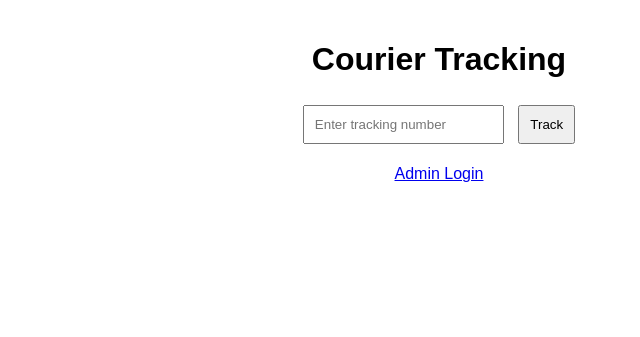
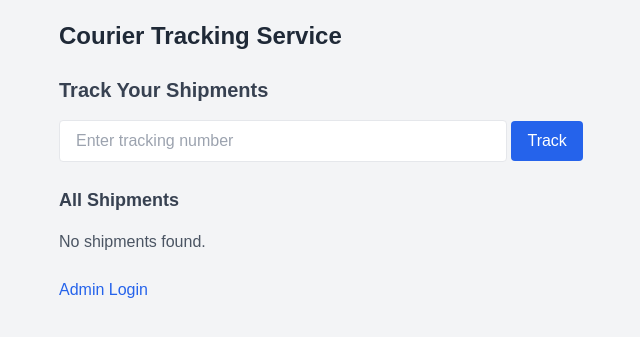
Before and after one commit to steadyBOMBER/Consignments, a Python web app: template templates/index.html in a window 1280 px wide. Shown: the top 337 px of the page, without its empty margins (201-841 px from the left). Run offline with Jinja, Linux system fonts and the light colour scheme; the template is opened without the code that fills it, so the values that code supplies are empty.

Commit message:
Update index.html

```diff
--- a/templates/index.html
+++ b/templates/index.html
@@ -1,27 +1,40 @@
 <!DOCTYPE html>
-<html>
+<html lang="en">
 <head>
-    <title>Courier Tracking</title>
     <meta charset="UTF-8">
     <meta name="viewport" content="width=device-width, initial-scale=1.0">
+    <title>Courier Tracking - Home</title>
+    <link href="https://cdn.jsdelivr.net/npm/tailwindcss@2.2.19/dist/tailwind.min.css" rel="stylesheet">
     <style>
-        body { font-family: Arial, sans-serif; margin: 0; padding: 20px; }
-        .container { max-width: 600px; margin: 0 auto; text-align: center; }
-        input, button { padding: 10px; margin: 5px; }
-        .error { color: red; }
+        body { font-family: Arial, sans-serif; }
+        .container { max-width: 800px; margin: 0 auto; padding: 20px; }
+        .shipment { margin: 10px 0; padding: 10px; border-bottom: 1px solid #ddd; }
+        .status { font-weight: bold; }
     </style>
 </head>
-<body>
+<body class="bg-gray-100">
     <div class="container">
-        <h1>Courier Tracking</h1>
-        <form action="/track" method="GET">
-            <input type="text" name="tracking" placeholder="Enter tracking number" required>
-            <button type="submit">Track</button>
+        <h1 class="text-2xl font-bold text-gray-800 mb-6">Courier Tracking Service</h1>
+        <h2 class="text-xl font-semibold text-gray-700 mb-4">Track Your Shipments</h2>
+        <form action="/track" method="GET" class="mb-6">
+            <input type="text" name="tracking" placeholder="Enter tracking number" class="border rounded py-2 px-4 w-full max-w-md">
+            <button type="submit" class="bg-blue-600 text-white py-2 px-4 rounded hover:bg-blue-700">Track</button>
         </form>
-        {% if error %}
-        <p class="error">{{ error }}</p>
+        <h3 class="text-lg font-semibold text-gray-700 mb-4">All Shipments</h3>
+        {% if shipments %}
+        <div>
+            {% for shipment in shipments %}
+            <div class="shipment">
+                <p><span class="status">{{ shipment.status }}</span> - {{ shipment.title }} ({{ shipment.tracking }})</p>
+                <p>ETA: {{ shipment.eta|default('N/A') }}</p>
+                <a href="{{ url_for('track', tracking=shipment.tracking) }}" class="text-blue-600 hover:underline">View Details</a>
+            </div>
+            {% endfor %}
+        </div>
+        {% else %}
+        <p class="text-gray-600">No shipments found.</p>
         {% endif %}
-        <p><a href="/admin">Admin Login</a></p>
+        <p class="mt-6"><a href="/login" class="text-blue-600 hover:underline">Admin Login</a></p>
     </div>
 </body>
 </html>
```
